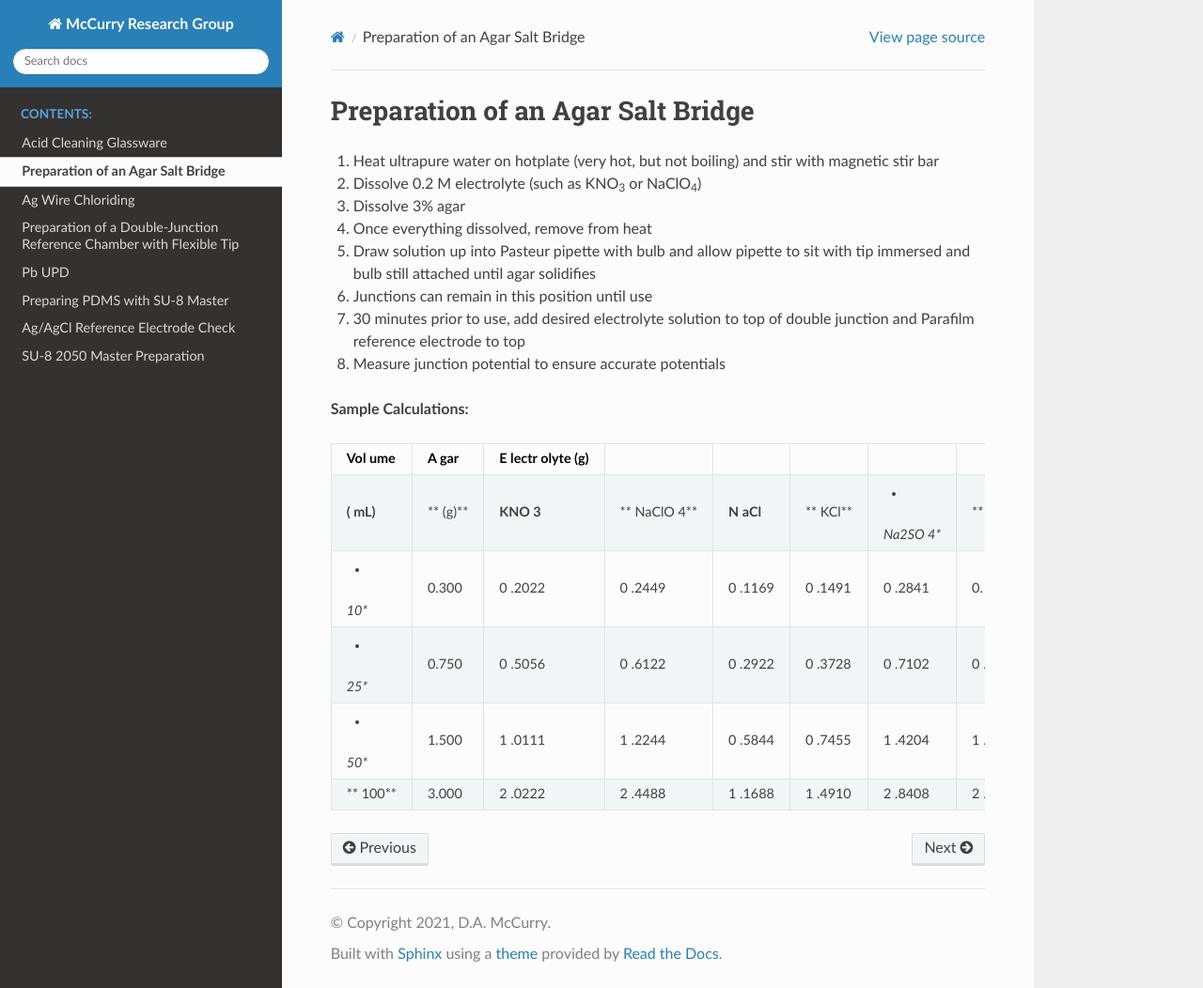
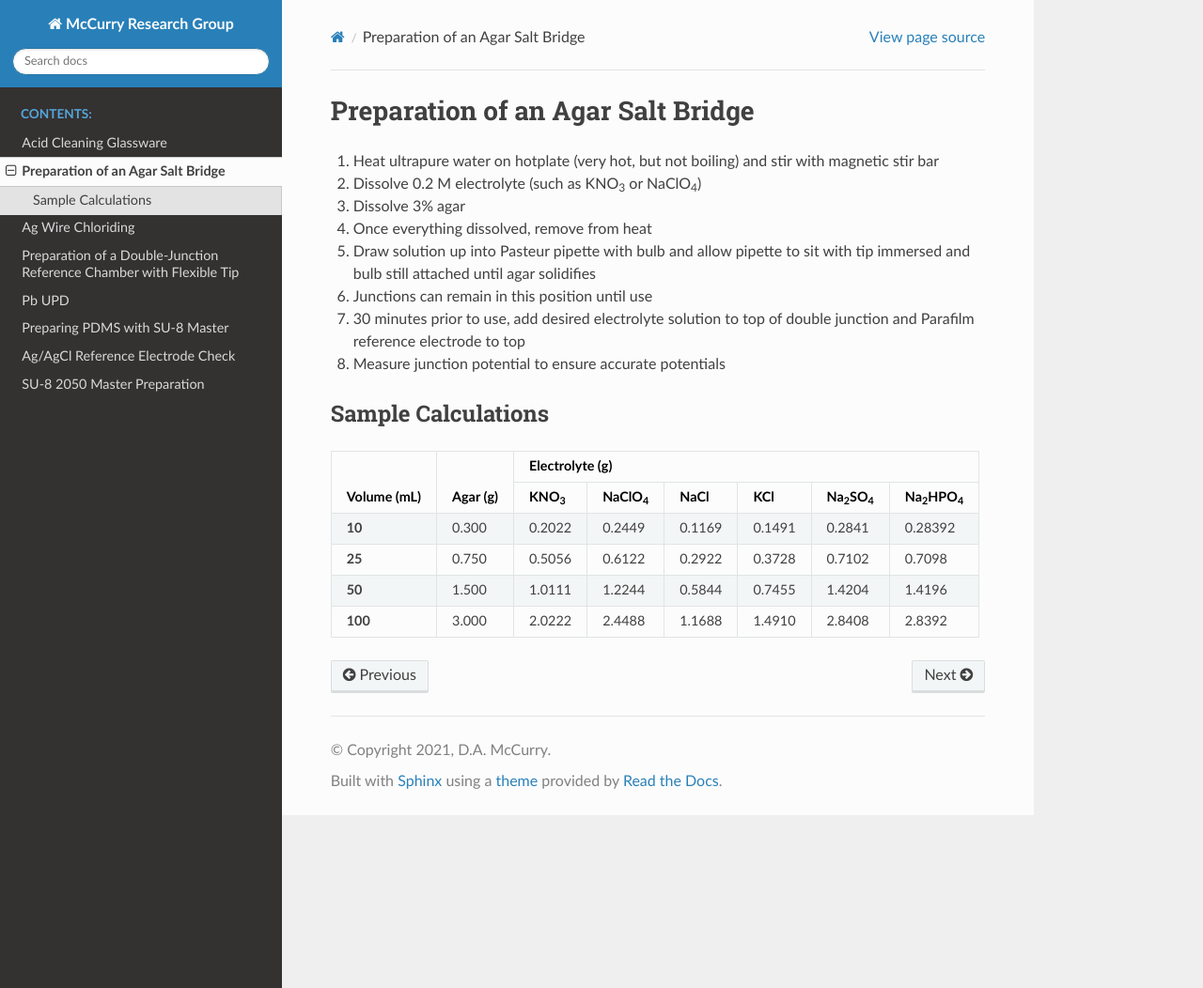
Before and after one commit to danian95/research-docs, a Sphinx documentation site: the page built from source/sops/agar-salt-bridge.rst, in a window 1280 px wide and 1052 px high. Shown: the whole window at 94% size. Built offline with Sphinx 7.4.7 and the Read the Docs theme 2.0.0, drawn with Linux system fonts in a browser that asks for light colours.

Commit message:
updated Ag wire and agar for rst

```diff
--- a/source/sops/agar-salt-bridge.rst
+++ b/source/sops/agar-salt-bridge.rst
@@ -20,28 +20,19 @@ Preparation of an Agar Salt Bridge
 
 8. Measure junction potential to ensure accurate potentials
 
-**Sample Calculations:**
+Sample Calculations
+-------------------
 
-+-------+-------+-------+-------+-------+-------+-------+-------+
-| **Vol | **A   | **E   |       |       |       |       |       |
-| ume** | gar** | lectr |       |       |       |       |       |
-|       |       | olyte |       |       |       |       |       |
-|       |       | (g)** |       |       |       |       |       |
-+=======+=======+=======+=======+=======+=======+=======+=======+
-| **(   | **    | **KNO | **    | **N   | **    | *     | **    |
-| mL)** | (g)** | \ 3** | NaClO | aCl** | KCl** | *Na\  | Na\ 2 |
-|       |       |       | \ 4** |       |       | 2\ SO | \ HPO |
-|       |       |       |       |       |       | \ 4** | \ 4** |
-+-------+-------+-------+-------+-------+-------+-------+-------+
-| *     | 0.300 | 0     | 0     | 0     | 0     | 0     | 0.    |
-| *10** |       | .2022 | .2449 | .1169 | .1491 | .2841 | 28392 |
-+-------+-------+-------+-------+-------+-------+-------+-------+
-| *     | 0.750 | 0     | 0     | 0     | 0     | 0     | 0     |
-| *25** |       | .5056 | .6122 | .2922 | .3728 | .7102 | .7098 |
-+-------+-------+-------+-------+-------+-------+-------+-------+
-| *     | 1.500 | 1     | 1     | 0     | 0     | 1     | 1     |
-| *50** |       | .0111 | .2244 | .5844 | .7455 | .4204 | .4196 |
-+-------+-------+-------+-------+-------+-------+-------+-------+
-| **    | 3.000 | 2     | 2     | 1     | 1     | 2     | 2     |
-| 100** |       | .0222 | .4488 | .1688 | .4910 | .8408 | .8392 |
-+-------+-------+-------+-------+-------+-------+-------+-------+
++-----------------+--------------+---------------------------------------------------------------------------------------------------------------------------------+
+| **Volume (mL)** | **Agar (g)** | **Electrolyte (g)**                                                                                                             |
+|                 |              +-------------------+---------------------+----------+---------+--------------------------------+---------------------------------+
+|                 |              |   KNO\ :sub:`3`   |   NaClO\ :sub:`4`   |   NaCl   |   KCl   |   Na\ :sub:`2`\ SO\ :sub:`4`   |   Na\ :sub:`2`\ HPO\ :sub:`4`   |
++=================+==============+===================+=====================+==========+=========+================================+=================================+
+| **10**          | 0.300        | 0.2022            | 0.2449              | 0.1169   | 0.1491  | 0.2841                         | 0.28392                         |
++-----------------+--------------+-------------------+---------------------+----------+---------+--------------------------------+---------------------------------+
+| **25**          | 0.750        | 0.5056            | 0.6122              | 0.2922   | 0.3728  | 0.7102                         | 0.7098                          |
++-----------------+--------------+-------------------+---------------------+----------+---------+--------------------------------+---------------------------------+
+| **50**          | 1.500        | 1.0111            | 1.2244              | 0.5844   | 0.7455  | 1.4204                         | 1.4196                          |
++-----------------+--------------+-------------------+---------------------+----------+---------+--------------------------------+---------------------------------+
+| **100**         | 3.000        | 2.0222            | 2.4488              | 1.1688   | 1.4910  | 2.8408                         | 2.8392                          |
++-----------------+--------------+-------------------+---------------------+----------+---------+--------------------------------+---------------------------------+
```
Also changed, not shown: source/sops/ag-wire-chloriding.rst (+32 -36 lines).
